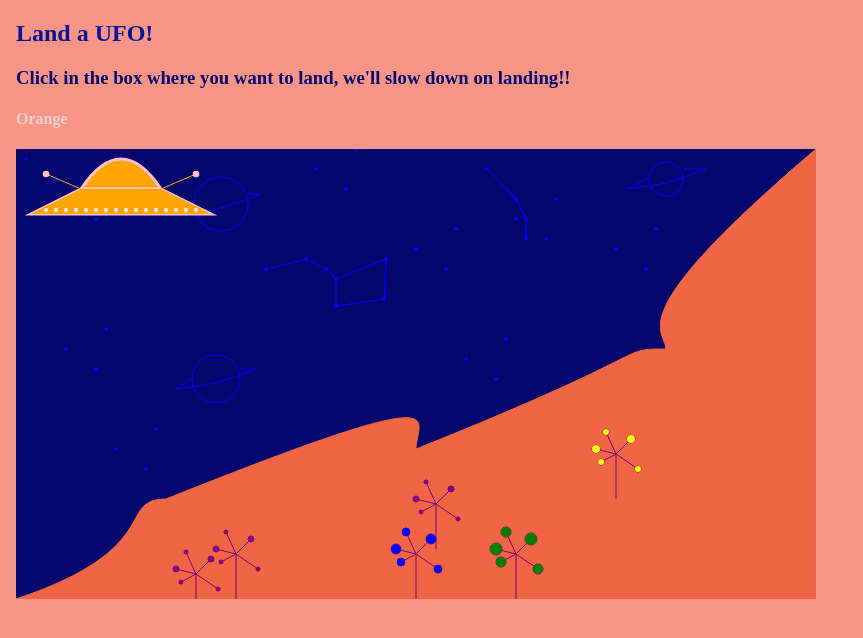
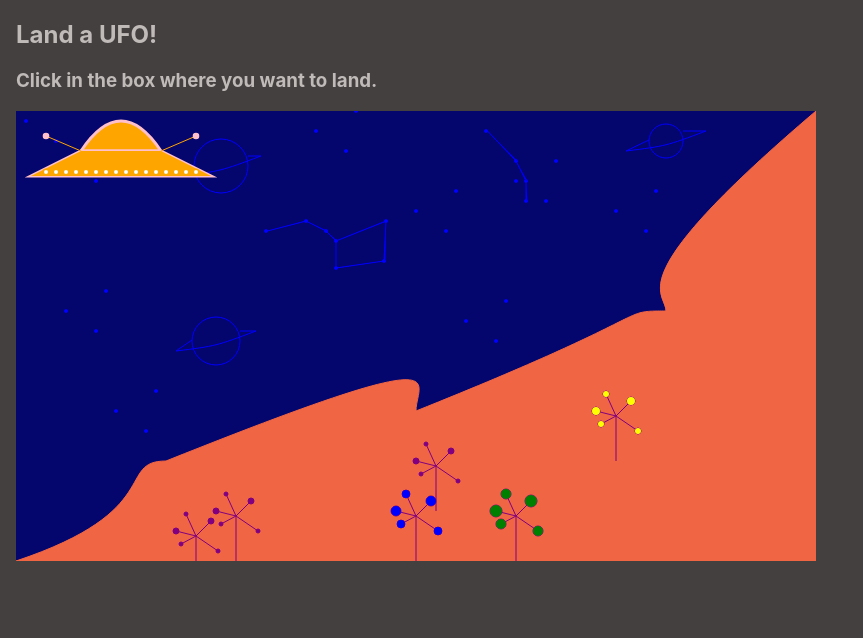
Before and after one commit to SarahJoniPower/UFO-animation, a React app: page / in a window 1280 px wide. Shown: the top 638 px of the page, without its empty margins (0-863 px from the left). Built offline with nearby package versions, Linux system fonts and the light colour scheme; the HTML template or start-up script is replaced by a standard one.

Commit message:
Styling -css

```diff
--- a/src/app.css
+++ b/src/app.css
@@ -1,13 +1,16 @@
 body {
-  background: rgb(248, 149, 135);
+  background-color: rgb(68, 64, 64);
 }
 
 h2 {
-  color: rgb(10, 19, 150);
+  color: rgb(192, 187, 185);
+  /* text-align: center; */
+  font-family: -apple-system, BlinkMacSystemFont, 'Segoe UI', Roboto, Oxygen, Ubuntu, Cantarell, 'Open Sans', 'Helvetica Neue', sans-serif;
 }
 
 h3 {
-  color: rgb(5, 5, 110);
+  color: rgb(192, 187, 185);
+  font-family: -apple-system, BlinkMacSystemFont, 'Segoe UI', Roboto, Oxygen, Ubuntu, Cantarell, 'Open Sans', 'Helvetica Neue', sans-serif;
 }
 
 h4 {
--- a/src/app.jsx
+++ b/src/app.jsx
@@ -5,8 +5,7 @@
 export const App = () => {
     return <body>
         <h2> Land a UFO! </h2>
-        <h3> Click in the box where you want to land, we'll slow down on landing!! </h3>
-        <h4> Orange </h4>
+        <h3> Click in the box where you want to land. </h3>
         <UFO xAxis={125} yAxis={215} speed={5} />
     </body>
 }
--- a/src/ufo.jsx
+++ b/src/ufo.jsx
@@ -386,4 +386,4 @@
     ref={canvasRef}
     onClick={(event) => { setFinalPosition({ x: event.clientX, y: event.clientY }) }}
   />
-}
+};
```
